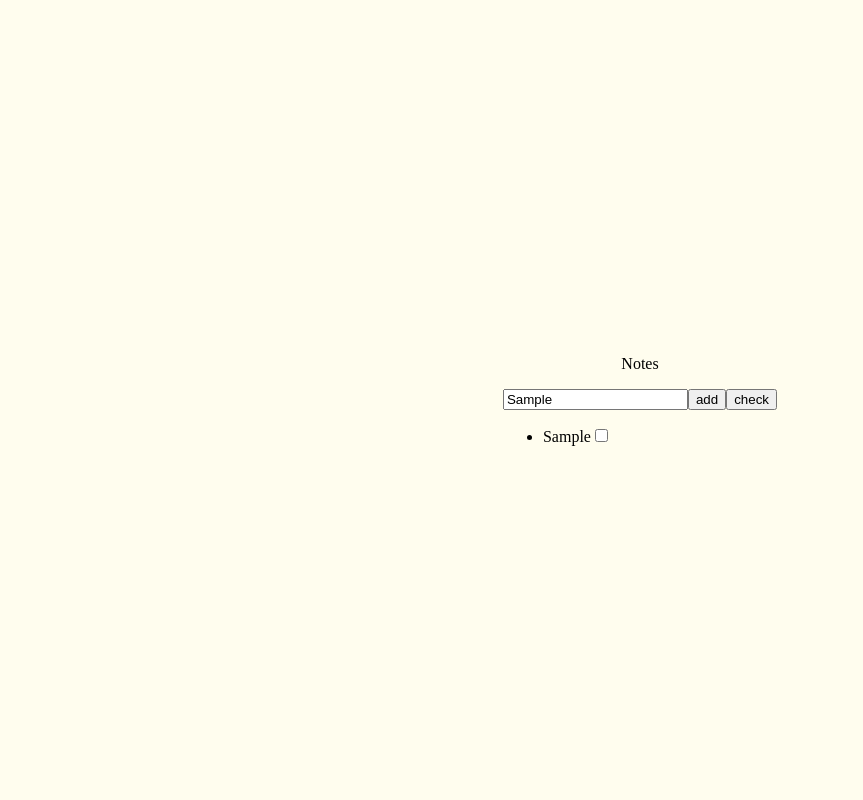
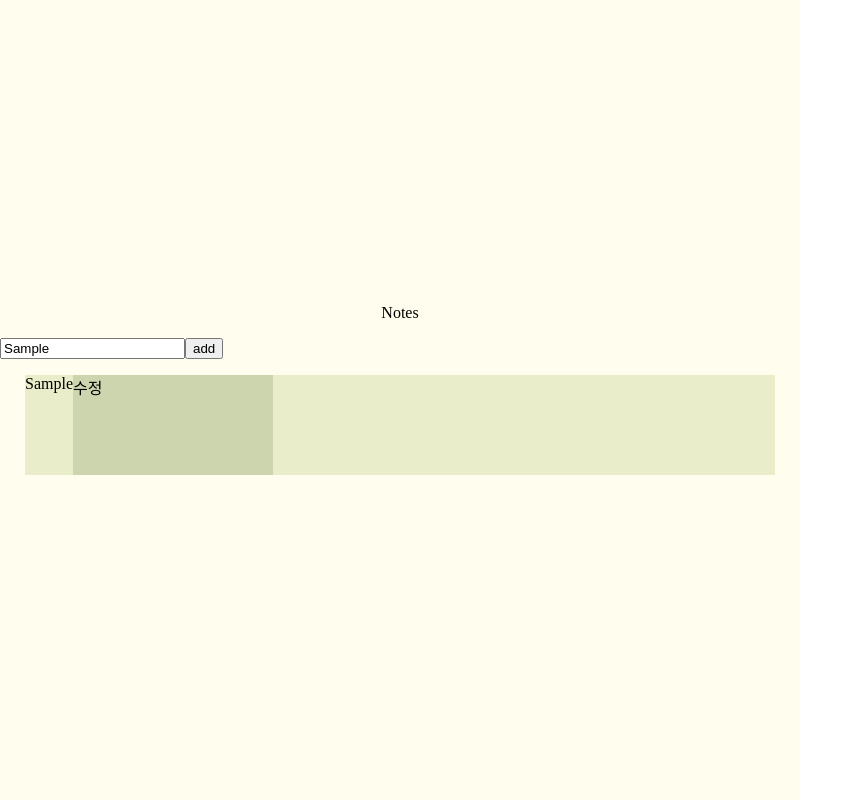
Before and after one commit to nathan29849/whatever-note, a React (Create React App) app in the folder FE/front/: page / in a window 1280 px wide. Both pictures are taken after typing "Sample" into the empty fields and a click on the button "add". Shown: the whole page, without its empty margins (0-863 px from the left). Built offline with nearby package versions, Linux system fonts and the light colour scheme.

Commit message:
[feat] no2 View sass로 css 손질, click and drag 기능 구현 시작

```diff
--- a/FE/front/src/component/collection.js
+++ b/FE/front/src/component/collection.js
@@ -1,21 +1,6 @@
 import { useState } from "react";
 
-const DATA = [
-    { name: "TOEIC", completed: false, id: "1" },
-    { name: "매일매일단어장", completed: false, id: "2" },
-    { name: "가끔보는단어장", completed: false, id: "3" },
-];
-
-function Note(props) {
-    return (
-        <li>
-            {props.name}
-            <input type="checkbox" defaultChecked={props.completed} />
-        </li>
-    );
-}
-
-export default function Collection(props) {
+export default function Collection() {
     const [newNoteName, setnewNoteName] = useState("");
     const [notes, setNote] = useState([]);
 
@@ -28,7 +13,6 @@ export default function Collection(props) {
         const newId = notes.length;
         const newNote = {
             name: newNoteName,
-            completed: false,
             id: newId,
         };
         if (!notes) {
@@ -56,21 +40,17 @@ export default function Collection(props) {
                 <button type="submit" className="input-btn" onClick={addNote}>
                     add
                 </button>
-                <button onClick={consoleNote}>check</button>
             </div>
             <ul
                 role="list"
-                className="collection--list stack-large"
+                className="note-collection stack-large"
                 aria-labelledby="list-heading"
             >
                 {notes.map((e) => {
                     return (
-                        <li key={e.id}>
+                        <li key={e.id} className="note">
                             {e.name}
-                            <input
-                                type="checkbox"
-                                defaultChecked={e.completed}
-                            />
+                            <div className="note--edit-btn">수정</div>
                         </li>
                     );
                 })}
--- a/FE/front/src/style/style.css
+++ b/FE/front/src/style/style.css
@@ -1,5 +1,6 @@
 .App {
   height: 100vh;
+  width: 800px;
   display: flex;
   flex-direction: column;
   align-items: center;
@@ -7,4 +8,26 @@
   background-color: #FFFDEE;
 }
 
+.note-collection {
+  display: flex;
+  flex-direction: column;
+  justify-content: center;
+  padding: 0 25px 0 25px;
+}
+
+.note {
+  background-color: #E9EDC9;
+  display: flex;
+  width: 750px;
+  height: 100px;
+  margin-bottom: 22px;
+  list-style: none;
+}
+.note--edit-btn {
+  width: 200px;
+  height: 100px;
+  background-color: #CCD5AE;
+  border: 1px;
+}
+
 /*# sourceMappingURL=style.css.map */
--- a/FE/front/src/style/style.scss
+++ b/FE/front/src/style/style.scss
@@ -6,6 +6,7 @@ $pale-green: #E9EDC9;
 
 .App{
     height: 100vh;
+    width: 800px;
     display: flex;
     flex-direction: column;
     align-items: center;
@@ -13,3 +14,24 @@ $pale-green: #E9EDC9;
 
     background-color: $ivory-yellow;
 }
+
+.note-collection{
+    display: flex;
+    flex-direction: column;
+    justify-content: center;
+    padding: 0 25px 0 25px;
+}
+.note{
+    background-color: $pale-green;
+    display: flex;
+    width: 750px;
+    height: 100px;
+    margin-bottom: 22px;
+    list-style: none;
+    &--edit-btn{
+        width: 200px;
+        height: 100px;
+        background-color: $light-green;
+        border: 1px;
+    }
+}
```
Also changed, not shown: 1 other file (tests, documents, lock files or other folders).
